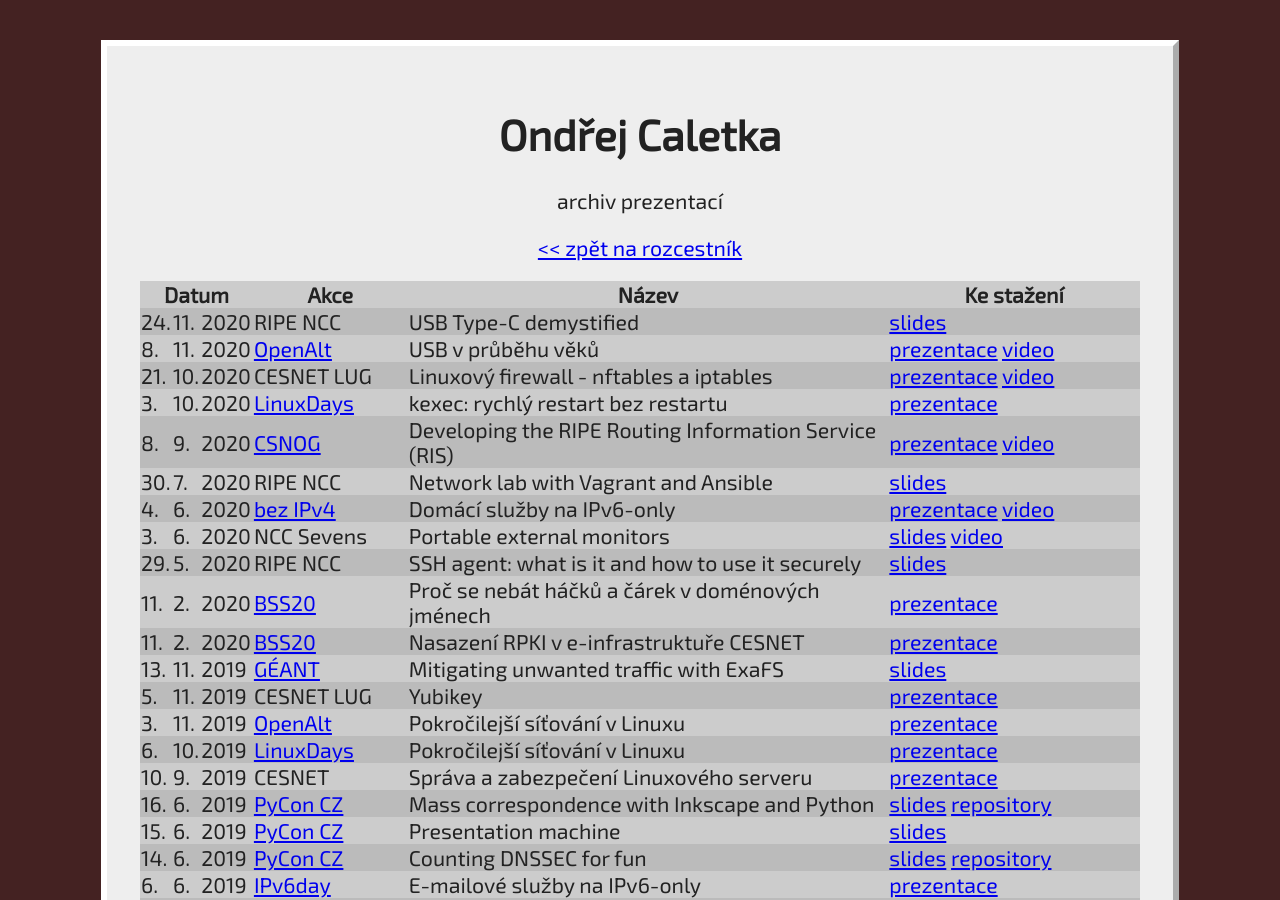
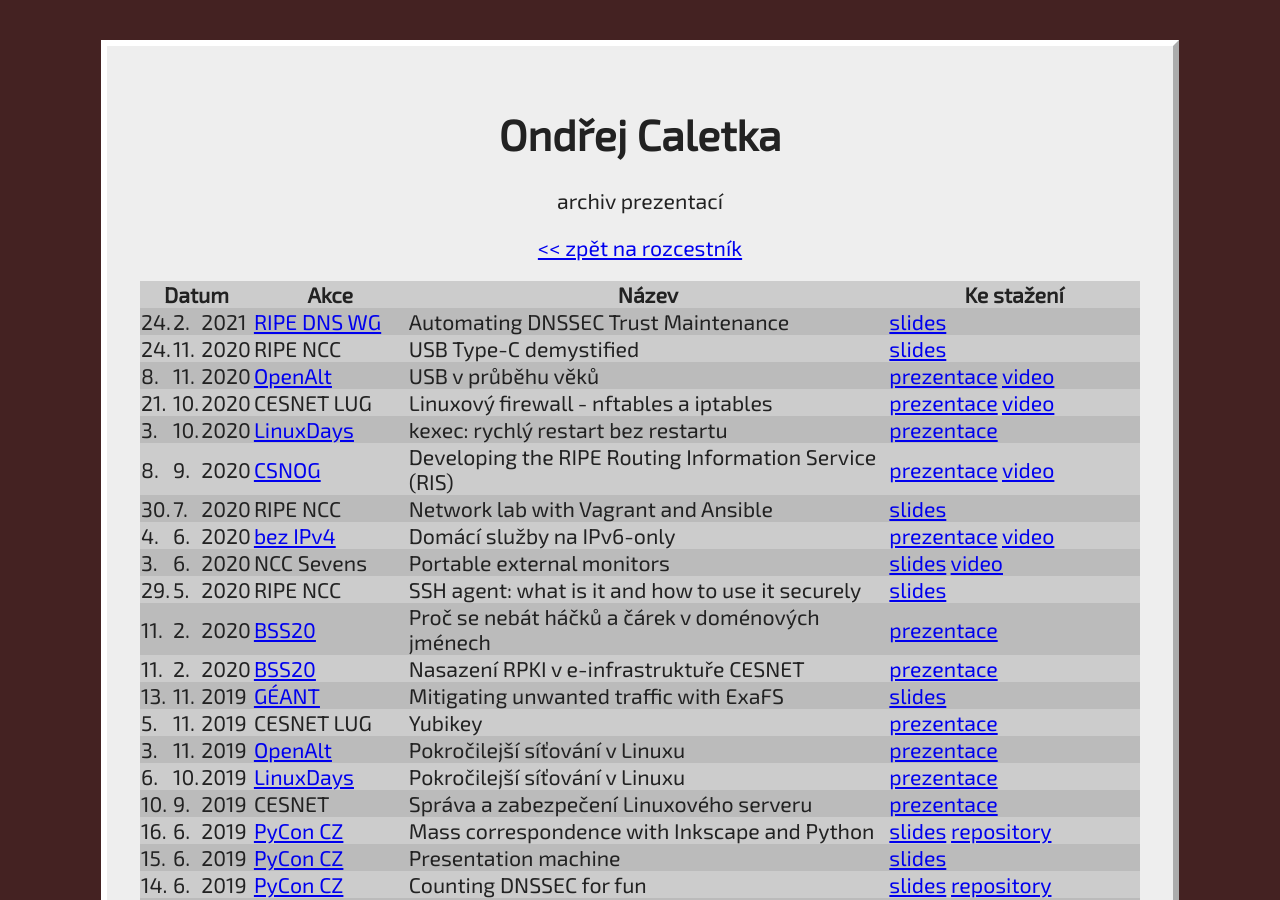
Before and after one commit to oskar456/caletka-cz, a Jekyll site: the page built from slidy.html, in a window 1280 px wide and 900 px high. Built offline with Jekyll 4.4.1, drawn with Linux system fonts in a browser that asks for light colours.

Commit message:
Add DNS WG slides

```diff
--- a/_data/slidy.yaml
+++ b/_data/slidy.yaml
@@ -1,3 +1,12 @@
+- date: 2021-02-24
+  event: RIPE DNS WG
+  eventlink: "https://www.ripe.net/participate/ripe/wg/active-wg/dns/remote-sessions"
+  title: "Automating DNSSEC Trust Maintenance"
+  lang: en
+  links:
+     - link: slides
+       href: /dl/slidy/20210224-DNSWG-CDS_scanning.pdf
+
 - date: 2020-11-24
   event: RIPE NCC
   title: "USB Type-C demystified"
```
Also changed, not shown: Gemfile.lock.
